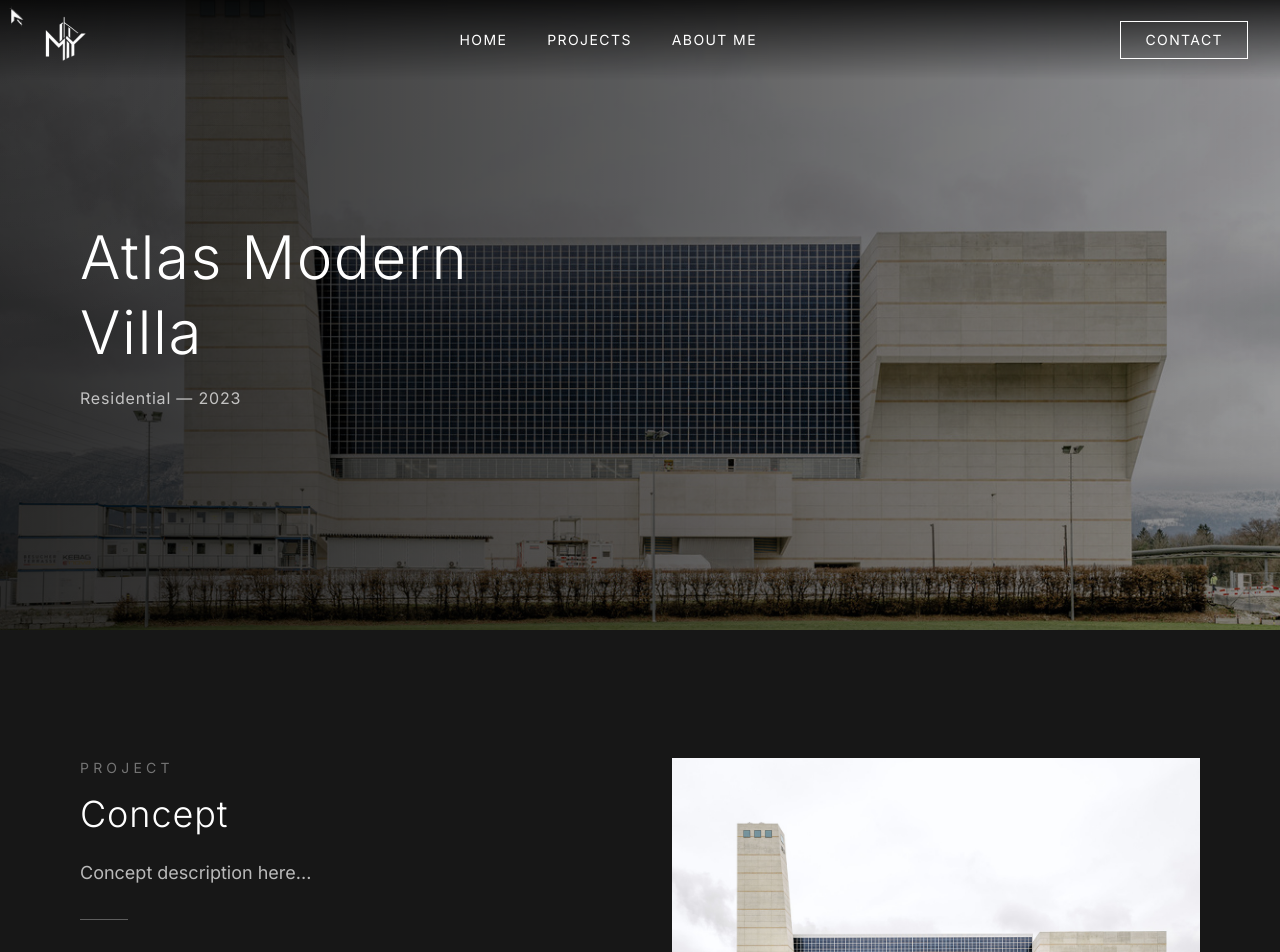
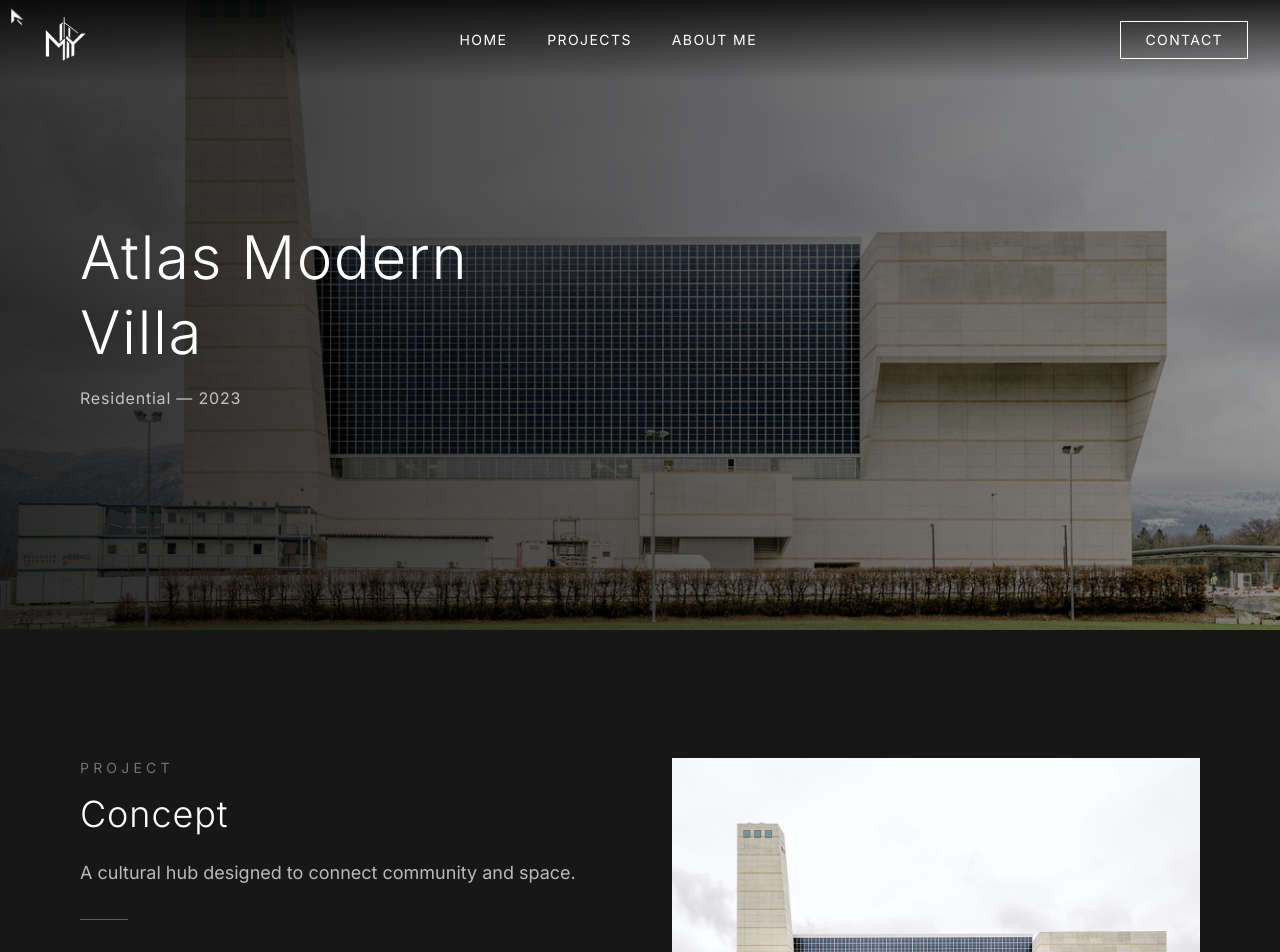
Before and after one commit to BENBEDRAMED/youcef-portfolio, a Next.js app in the folder architect-portfolio/: page /projects/atlas-modern-villa in a window 1280 px wide. Shown: the top 952 px of the page. Built offline with nearby package versions, Linux system fonts and the light colour scheme.

Commit message:
maybe it work 2

```diff
--- a/architect-portfolio/app/about/page.tsx
+++ b/architect-portfolio/app/about/page.tsx
@@ -1,15 +1,18 @@
 "use client";
 
-import { motion } from "framer-motion";
+import { motion , type Variants} from "framer-motion";
 import Navbar from "@/components/Navbar";
 import { FaWhatsapp, FaLinkedin, FaEnvelope } from "react-icons/fa";
 /* 🎯 ANIMATIONS */
-const fadeUp = {
+const fadeUp: Variants = {
   hidden: { opacity: 0, y: 40 },
   show: {
     opacity: 1,
     y: 0,
-    transition: { duration: 0.8, ease: "easeOut" },
+    transition: {
+      duration: 0.8,
+      ease: [0.25, 0.1, 0.25, 1] as const, // ✅ IMPORTANT
+    },
   },
 };
 
--- a/architect-portfolio/data/projects.ts
+++ b/architect-portfolio/data/projects.ts
@@ -15,7 +15,8 @@ export const projects = [
   "/p117.jpg",
 ],
     floors: ["/f11.jpg","/f12.jpg"],
-    sections: ["/s11.jpg", "/s12.jpg"]
+    sections: ["/s11.jpg", "/s12.jpg"],
+    description: "A cultural hub designed to connect community and space.", // ✅ ADD THIS
   },
 
 
@@ -26,6 +27,7 @@ export const projects = [
     year: "2023",
     cover: "/p22.jpg",
     images: ["/p22.jpg"],
+    description: "A cultural hub designed to connect community and space.", // ✅ ADD THIS
   },
   {
     slug: "urban-core-tower",
@@ -34,9 +36,11 @@ export const projects = [
     year: "2024",
     cover: "/p33.jpg",
     images: ["/p33.jpg"],
+    description: "A cultural hub designed to connect community and space.", // ✅ ADD THIS
   },
   {
     slug: "desert-light-museum",
+    description: "A cultural hub designed to connect community and space.", // ✅ ADD THIS
     title: "Desert Light Museum",
     type: "Cultural",
     year: "2023",
@@ -50,6 +54,7 @@ export const projects = [
     year: "2022",
     cover: "/p55.jpg",
     images: ["/p55.jpg"],
+    description: "A cultural hub designed to connect community and space.", // ✅ ADD THIS
   },
   {
     slug: "minimal-housing-block",
@@ -58,5 +63,6 @@ export const projects = [
     year: "2022",
     cover: "/p66.jpg",
     images: ["/p66.jpg"],
+    description: "A cultural hub designed to connect community and space.", // ✅ ADD THIS
   },
 ];
```
